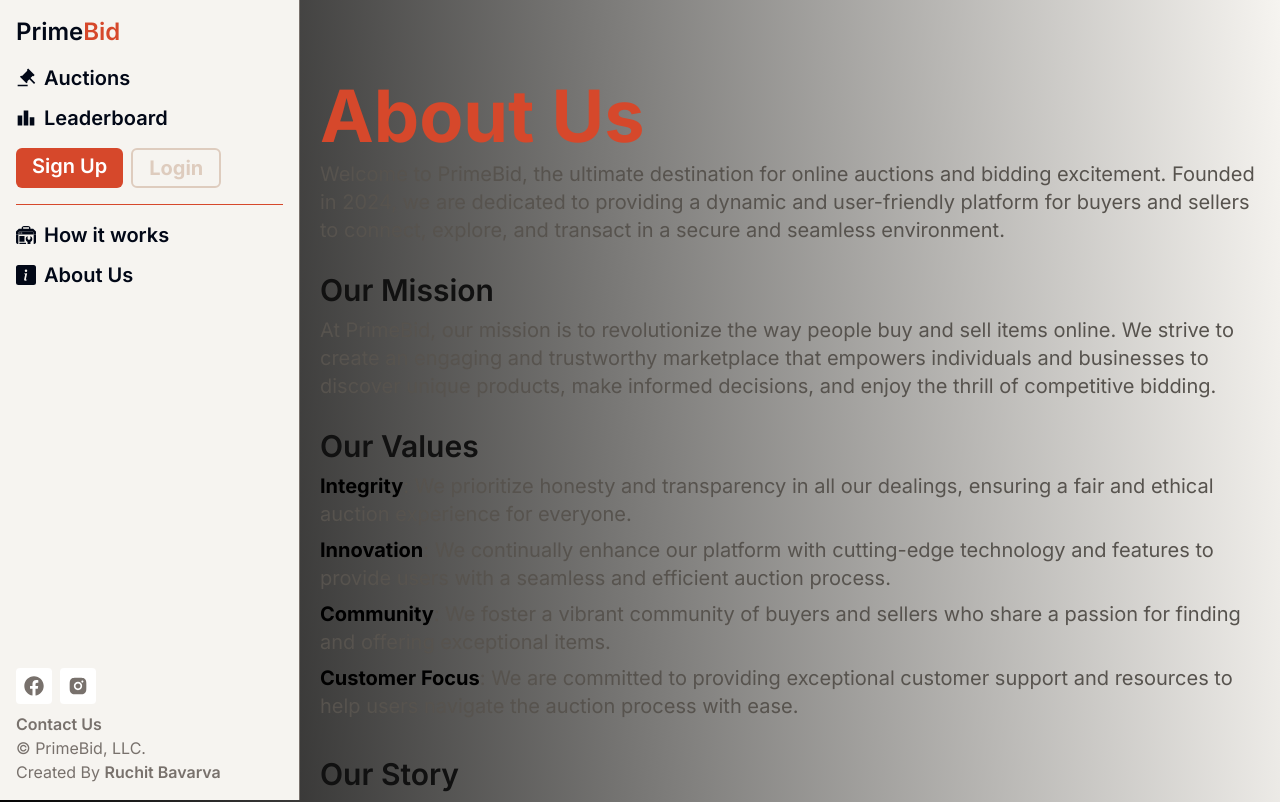
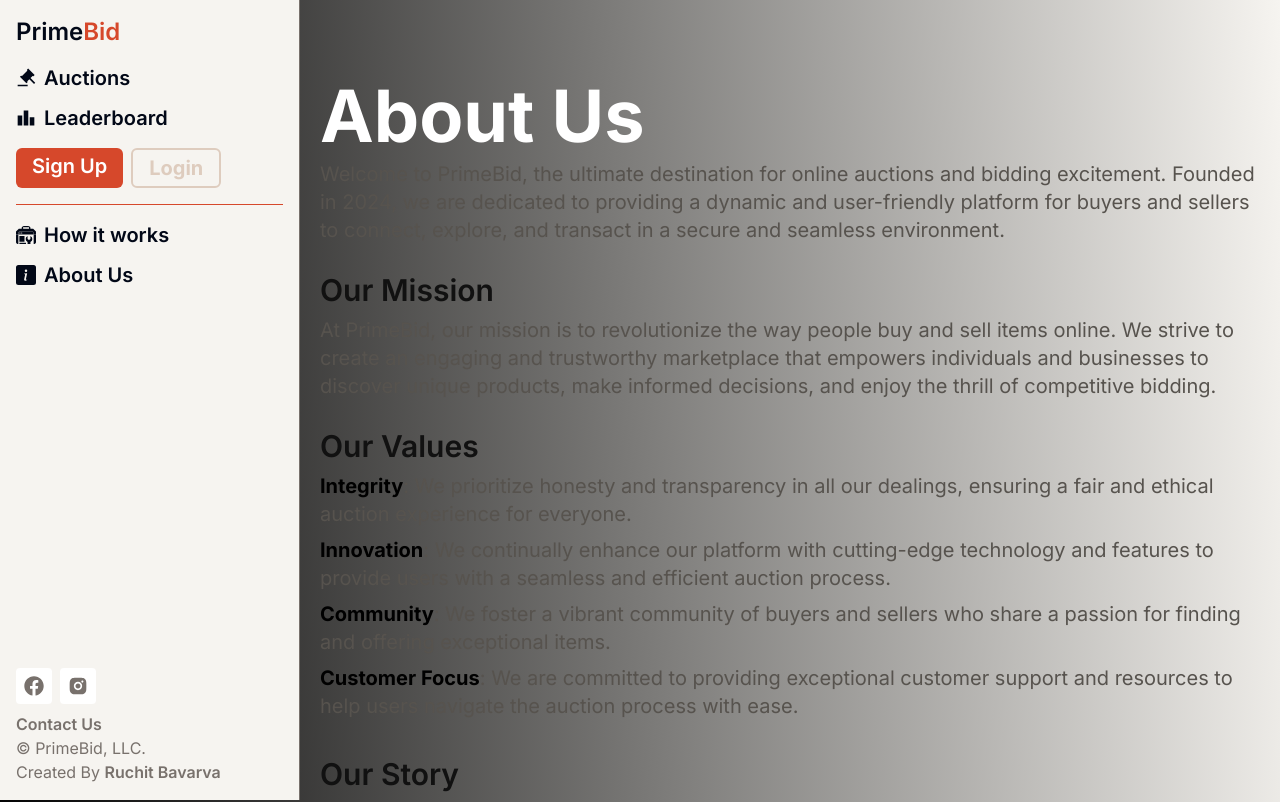
Before and after one commit to Tanmay9724349/Auction_Website, a React (Vite) app in the folder frontend/: page /about in a window 1280 px wide. Shown: the top 802 px of the page. Built offline with nearby package versions, Linux system fonts and the light colour scheme; no server answers.

Commit message:
Update About.jsx

```diff
--- a/frontend/src/pages/About.jsx
+++ b/frontend/src/pages/About.jsx
@@ -33,7 +33,7 @@ const About = () => {
       <section className="w-full ml-0 m-0 h-fit px-5 pt-20 lg:pl-[320px] gap-7 flex flex-col min-h-screen py-4 justify-center">
         <div>
           <h1
-            className={`text-[#d6482b] text-2xl font-bold mb-2 min-[480px]:text-4xl md:text-6xl xl:text-7xl 2xl:text-8xl`}
+            className={`text-[#ffffff] text-2xl font-bold mb-2 min-[480px]:text-4xl md:text-6xl xl:text-7xl 2xl:text-8xl`}
           >
             About Us
           </h1>
```
